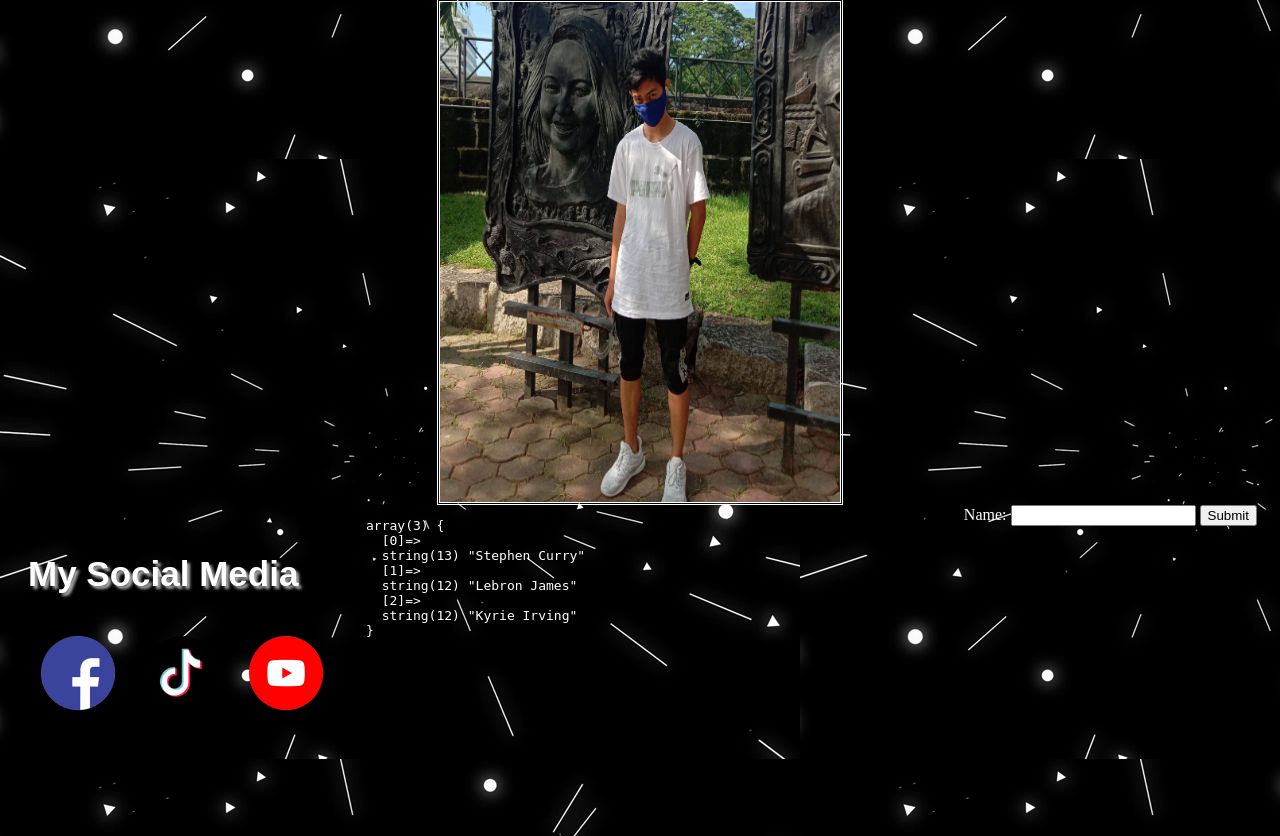
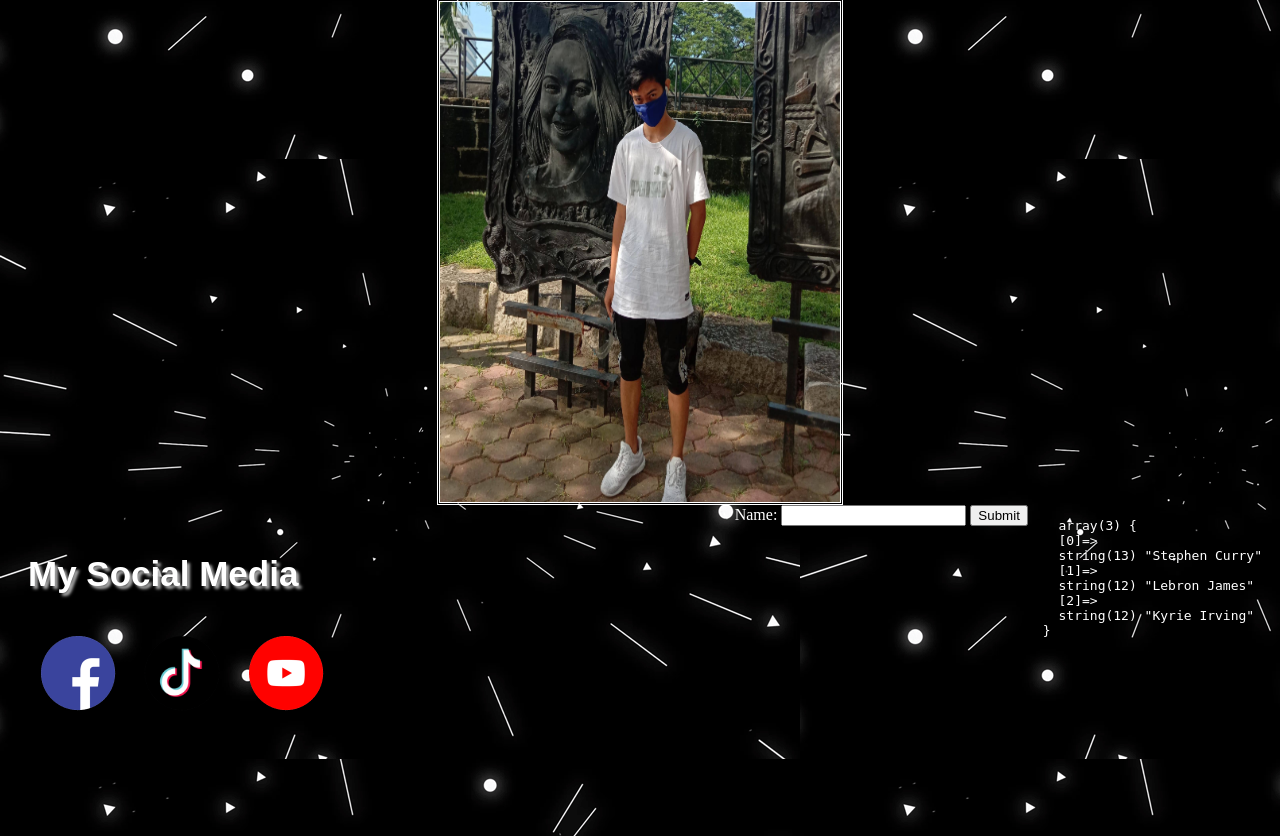
Before and after one commit to hsusana20/lab2, a PHP site: page /welcome.php in a window 1280 px wide; the page is wider, and only the part inside the window is pictured. Shown: the part 441-1277 px from the top of that part. Run offline with PHP 8.4, Linux system fonts and the light colour scheme; some web fonts are replaced.

Commit message:
W3 Schools CSS Lesson Arrays

```diff
--- a/week 8/welcome.php
+++ b/week 8/welcome.php
@@ -101,8 +101,8 @@ nav a:hover {
 
 #array {
 	color: white;
-	float: left;
-	margin-left: 10px;
+	float: right;
+	margin-right: 10px;
 }
 
 </style>
@@ -158,11 +158,11 @@ function checkTime(i) {
 </div>
 
 <div id="array">
-<pre>
-<?php
-$nba = array("Stephen Curry", "Lebron James", "Kyrie Irving");
+  <pre>
+  <?php
+  $nba = array("Stephen Curry", "Lebron James", "Kyrie Irving");
 
-var_dump($nba);
+  var_dump($nba);
 ?>
 </pre>
 </div>
```
